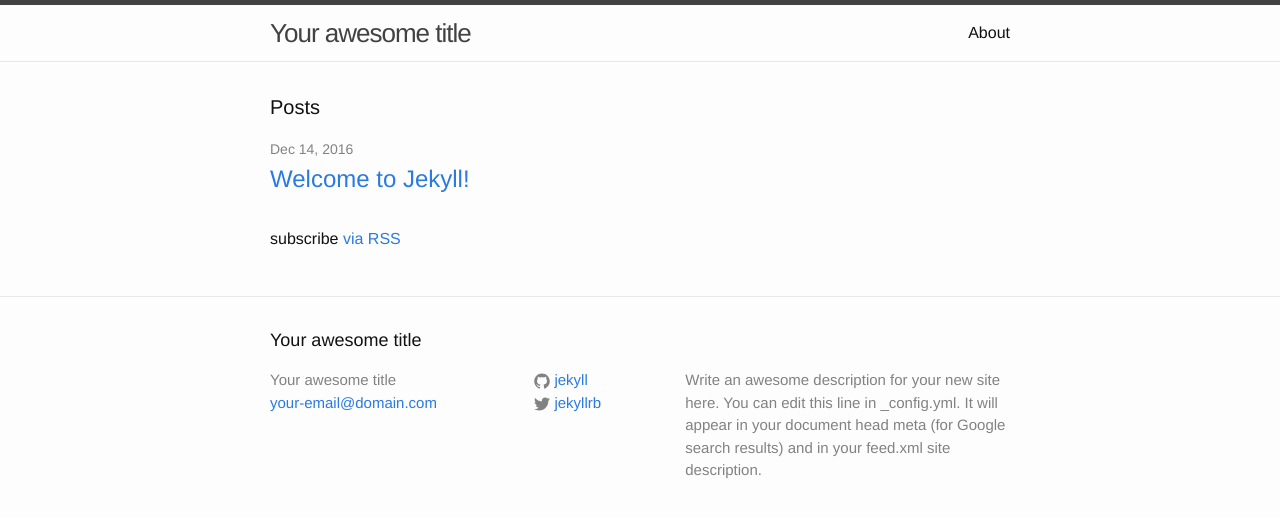
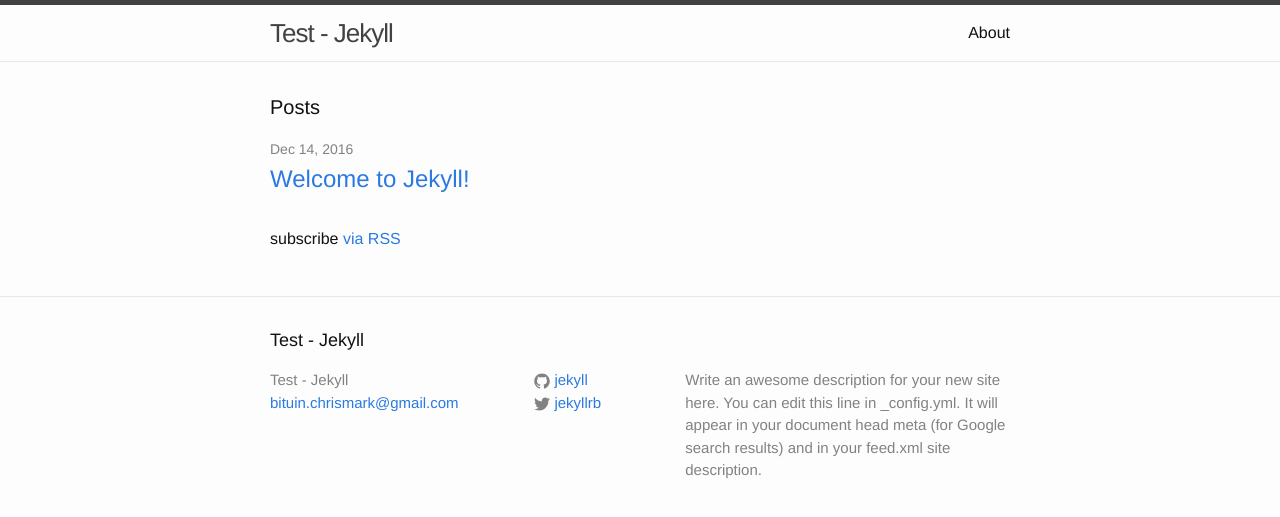
Before and after one commit to pagsamo/blog, a Jekyll site: the page built from index.html, in a window 1280 px wide. Shown: the top 517 px of the page. Built offline with Jekyll 4.4.1, drawn with Linux system fonts in a browser that asks for light colours.

Commit message:
Tested editing some files

```diff
--- a/_config.yml
+++ b/_config.yml
@@ -6,8 +6,8 @@
 # 'jekyll serve'. If you change this file, please restart the server process.
 
 # Site settings
-title: Your awesome title
-email: your-email@domain.com
+title: Test - Jekyll
+email: bituin.chrismark@gmail.com
 description: > # this means to ignore newlines until "baseurl:"
   Write an awesome description for your new site here. You can edit this
   line in _config.yml. It will appear in your document head meta (for
```
